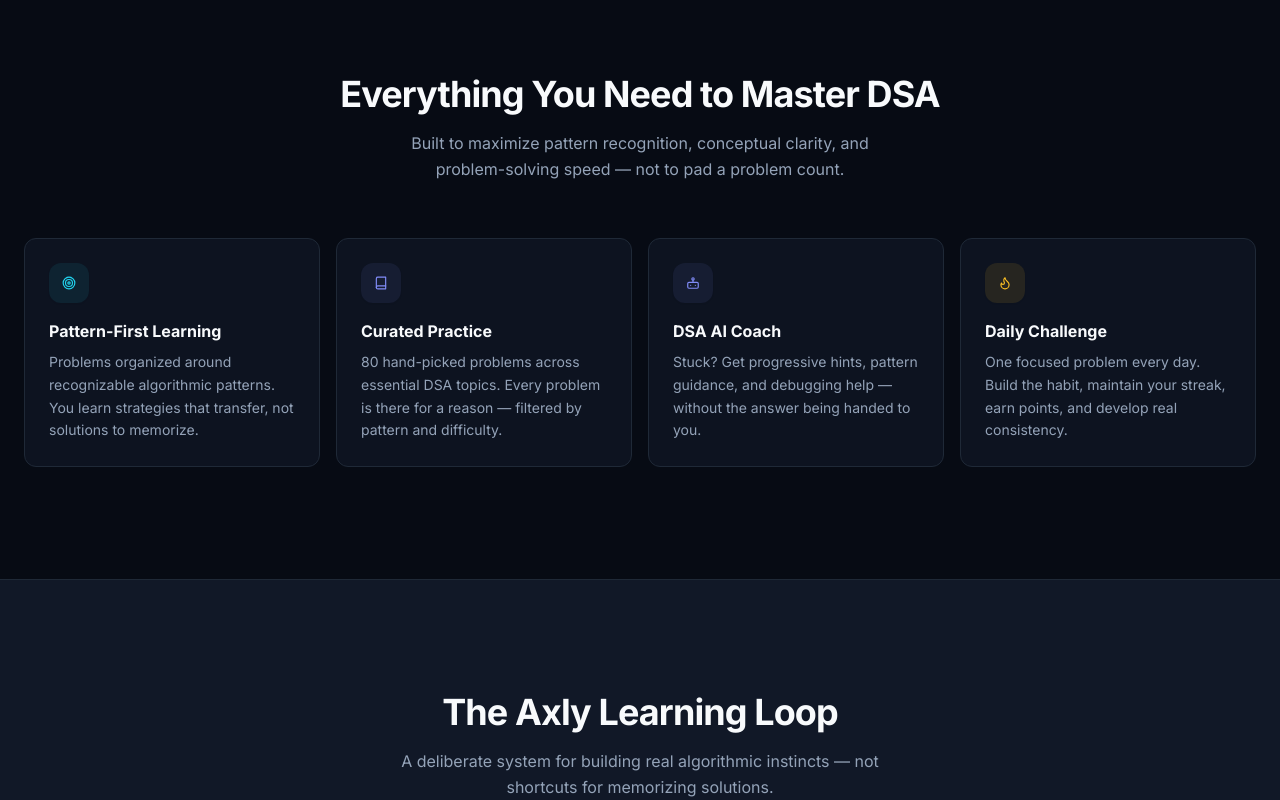
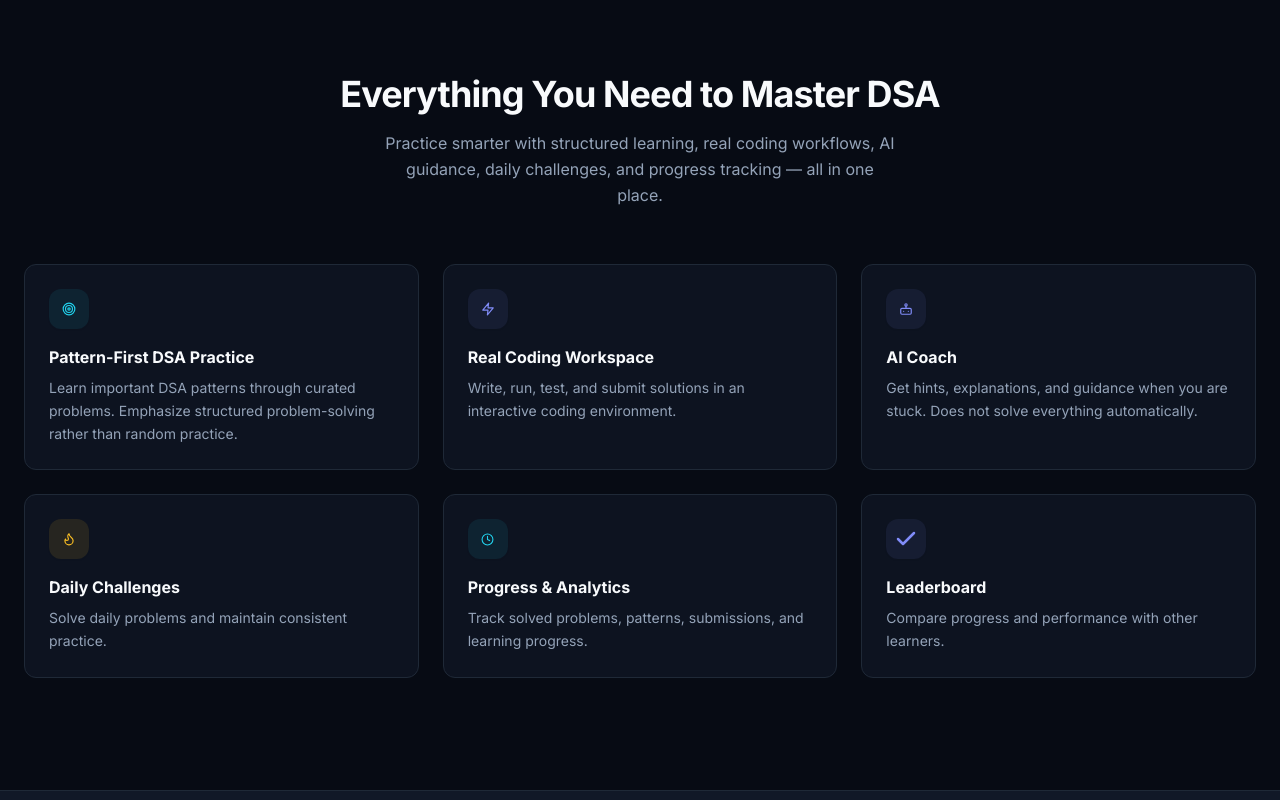
Before and after one commit to Ravikiran9988/axly-dsa-tracker, a React (Vite) app in the folder frontend/: page / in a window 1280 px wide. Shown: the part 740-1540 px from the top of the page. Built offline with nearby package versions, Linux system fonts and the light colour scheme; no server answers.

Commit message:
feat: implement global CSS utility styles and landing page structure

```diff
--- a/frontend/src/index.css
+++ b/frontend/src/index.css
@@ -4,9 +4,10 @@
 
 @layer base {
   html, body {
+    width: 100%;
+  }
+  #root {
     overflow-x: hidden;
-    overscroll-behavior-y: none; /* Prevent pull-to-refresh and bouncy scrolling */
-    width: 100%;
   }
   html {
     -webkit-font-smoothing: antialiased;
--- a/frontend/src/pages/LandingPage.jsx
+++ b/frontend/src/pages/LandingPage.jsx
@@ -178,7 +178,7 @@
 
   const diffColor = (d) => d === "Easy" ? "green" : d === "Medium" ? "amber" : "rose"
 
-  const navLinks = ["Features", "How It Works", "Curriculum", "Practice", "AI Coach", "Challenges"]
+  const navLinks = ["Features", "How It Works", "Curriculum", "Practice", "AI Coach", "Daily Challenges"]
 
   // ── Dark editor chrome (always dark regardless of page theme) ────────────
   const EditorChrome = ({ url }) => (
@@ -291,7 +291,7 @@
 
       <main>
         {/* ══ HERO ════════════════════════════════════════════════════════ */}
-        <section id="features" className="relative overflow-hidden" aria-labelledby="hero-heading">
+        <section id="hero" className="relative overflow-hidden" aria-labelledby="hero-heading">
           {/* Ambient */}
           <div className="absolute inset-0 pointer-events-none" aria-hidden="true">
             <div className="absolute top-0 left-1/4 w-[500px] h-[400px] rounded-full blur-3xl" style={{ background: "var(--cyan-bright)", opacity: isDark ? 0.08 : 0.06 }} />
@@ -353,9 +353,9 @@
                   role="img" aria-label="Axly coding workspace showing Two Sum II problem with code editor and AI Coach panel">
                   <EditorChrome url="app.axly.dev/workspace/two-sum-ii" />
 
-                  <div className="grid grid-cols-5 text-xs" style={{ minHeight: 360 }}>
+                  <div className="flex flex-col lg:grid lg:grid-cols-5 text-xs" style={{ minHeight: 360 }}>
                     {/* Problem */}
-                    <div className="col-span-2 border-r p-4" style={{ borderColor: "rgba(255,255,255,0.06)", background: "#0D1117" }}>
+                    <div className="lg:col-span-2 border-b lg:border-b-0 lg:border-r p-4" style={{ borderColor: "rgba(255,255,255,0.06)", background: "#0D1117" }}>
                       <p className="text-white font-semibold mb-2">Two Sum II</p>
                       <div className="flex gap-1.5 mb-3">
                         <span className="px-2 py-0.5 rounded text-[10px] font-medium bg-yellow-500/10 text-yellow-400 border border-yellow-500/20">Medium</span>
@@ -385,7 +385,7 @@
                     </div>
 
                     {/* Editor */}
-                    <div className="col-span-2 border-r flex flex-col" style={{ borderColor: "rgba(255,255,255,0.06)", background: "#0D1117" }}>
+                    <div className="lg:col-span-2 border-b lg:border-b-0 lg:border-r flex flex-col" style={{ borderColor: "rgba(255,255,255,0.06)", background: "#0D1117" }}>
                       <div className="flex items-center gap-2 px-3 py-2 border-b" style={{ borderColor: "rgba(255,255,255,0.06)", background: "#161B22" }}>
                         <span className="text-[10px] text-theme-text2 font-mono px-1.5 py-0.5 rounded" style={{ background: "rgba(255,255,255,0.06)" }}>solution.py</span>
                         <div className="ml-auto flex items-center gap-1.5 text-[10px] text-theme-text3">
@@ -403,7 +403,7 @@
                     </div>
 
                     {/* AI Coach */}
-                    <div className="col-span-1 p-3 flex flex-col" style={{ background: "#080D18" }}>
+                    <div className="lg:col-span-1 p-3 flex flex-col" style={{ background: "#080D18" }}>
                       <div className="flex items-center gap-1.5 mb-3">
                         <div className="w-4 h-4 rounded flex items-center justify-center" style={{ background: "rgba(129,140,248,0.2)", color: "#818CF8" }}>
                           <BotIcon size={10} />
@@ -438,18 +438,20 @@
         </section>
 
         {/* ══ CORE FEATURES ════════════════════════════════════════════════ */}
-        <section id="features-detail" className="py-20 lg:py-28" aria-labelledby="features-heading">
+        <section id="features" className="py-20 lg:py-28" aria-labelledby="features-heading">
           <div className="max-w-7xl mx-auto px-4 sm:px-6">
             <SectionHeader
               headline={<span id="features-heading">Everything You Need to Master DSA</span>}
-              sub="Built to maximize pattern recognition, conceptual clarity, and problem-solving speed — not to pad a problem count."
+              sub="Practice smarter with structured learning, real coding workflows, AI guidance, daily challenges, and progress tracking — all in one place."
             />
-            <div className="grid sm:grid-cols-2 lg:grid-cols-4 gap-4">
+            <div className="grid sm:grid-cols-2 lg:grid-cols-3 gap-6">
               {([
-                { icon: <TargetIcon />, color: "cyan", title: "Pattern-First Learning", desc: "Problems organized around recognizable algorithmic patterns. You learn strategies that transfer, not solutions to memorize." },
-                { icon: <BookIcon />, color: "indigo", title: "Curated Practice", desc: "80 hand-picked problems across essential DSA topics. Every problem is there for a reason — filtered by pattern and difficulty." },
-                { icon: <BotIcon />, color: "indigo", title: "DSA AI Coach", desc: "Stuck? Get progressive hints, pattern guidance, and debugging help — without the answer being handed to you." },
-                { icon: <FlameIcon />, color: "amber", title: "Daily Challenge", desc: "One focused problem every day. Build the habit, maintain your streak, earn points, and develop real consistency." },
+                { icon: <TargetIcon />, color: "cyan", title: "Pattern-First DSA Practice", desc: "Learn important DSA patterns through curated problems. Emphasize structured problem-solving rather than random practice." },
+                { icon: <ZapIcon />, color: "indigo", title: "Real Coding Workspace", desc: "Write, run, test, and submit solutions in an interactive coding environment." },
+                { icon: <BotIcon />, color: "indigo", title: "AI Coach", desc: "Get hints, explanations, and guidance when you are stuck. Does not solve everything automatically." },
+                { icon: <FlameIcon />, color: "amber", title: "Daily Challenges", desc: "Solve daily problems and maintain consistent practice." },
+                { icon: <ClockIcon />, color: "cyan", title: "Progress & Analytics", desc: "Track solved problems, patterns, submissions, and learning progress." },
+                { icon: <CheckIcon size={24} />, color: "indigo", title: "Leaderboard", desc: "Compare progress and performance with other learners." },
               ]).map(f => (
                 <Card key={f.title} className="p-6 transition-transform hover:-translate-y-1 hover:shadow-md cursor-pointer">
                   <div className="w-10 h-10 rounded-xl flex items-center justify-center mb-4 shadow-sm"
@@ -743,7 +745,7 @@
         </section>
 
         {/* ══ PRACTICE VS CHALLENGE ════════════════════════════════════════ */}
-        <section id="challenges" className="py-20 lg:py-28 border-y" style={{ borderColor: "var(--border-subtle)", background: "var(--surface-2)" }} aria-labelledby="pvc-heading">
+        <section id="daily-challenges" className="py-20 lg:py-28 border-y" style={{ borderColor: "var(--border-subtle)", background: "var(--surface-2)" }} aria-labelledby="pvc-heading">
           <div className="max-w-7xl mx-auto px-4 sm:px-6">
             <SectionHeader
               headline={<span id="pvc-heading">Practice Deep. Challenge Daily.</span>}
@@ -1051,7 +1053,7 @@
               <p className="text-sm font-medium" style={T.t3}>Pattern-first DSA practice for serious learners.</p>
             </div>
             <nav className="flex flex-wrap gap-x-8 gap-y-4" aria-label="Footer navigation">
-              {["Features", "How It Works", "Curriculum", "Practice", "Challenges", "Sign In"].map(l => (
+              {["Features", "How It Works", "Curriculum", "Practice", "Daily Challenges", "Sign In"].map(l => (
                 <a key={l} href="#" className="text-sm font-semibold transition-colors hover:text-cyan-500" style={{ ...T.t2, textDecoration: "none" }}>{l}</a>
               ))}
             </nav>
```
